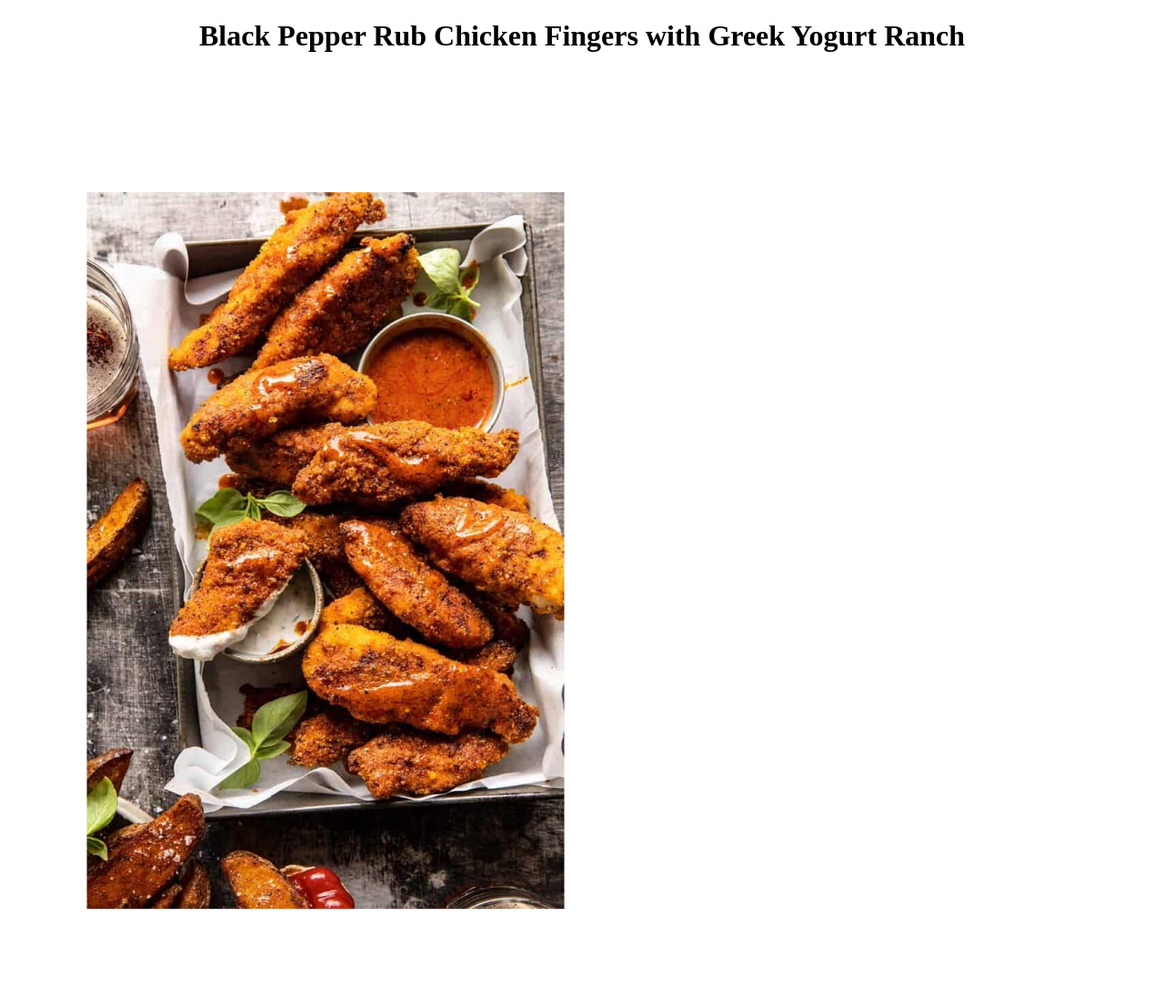
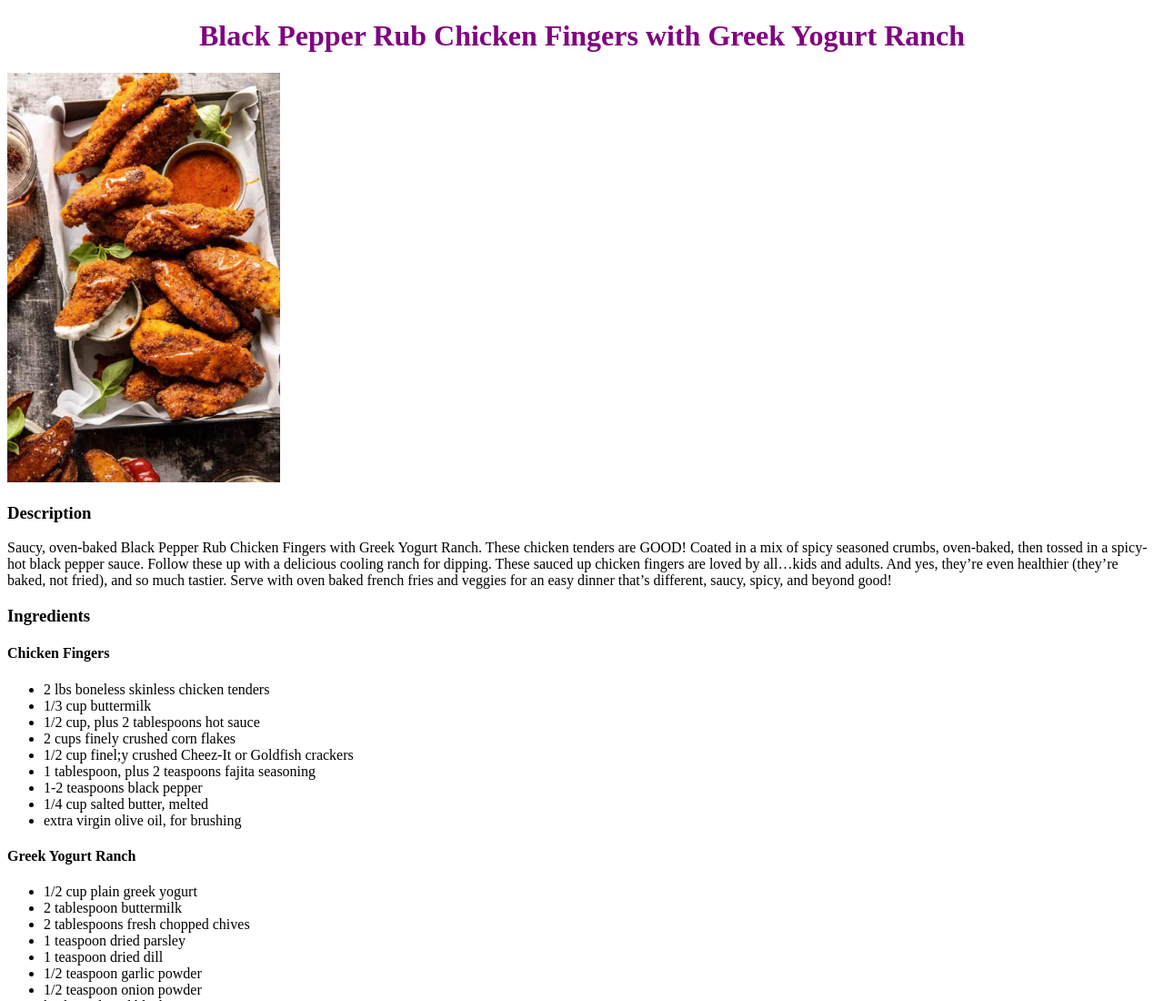
Before and after one commit to ddel641/odin-recipes, a plain HTML site: page recipes/black-pepper-rub-chicken-fingers.html in a window 1280 px wide. Shown: the top 1100 px of the page at 91% size. Drawn offline with Linux system fonts and the light colour scheme.

Commit message:
Add styles to site

```diff
--- a/recipes/black-pepper-rub-chicken-fingers.html
+++ b/recipes/black-pepper-rub-chicken-fingers.html
@@ -5,11 +5,11 @@
     <meta http-equiv="X-UA-Compatible" content="IE=edge">
     <meta name="viewport" content="width=device-width, initial-scale=1.0">
     <title>Black Pepper Rub Chicken Fingers with Greek Yogurt Ranch</title>
+    <link rel="stylesheet" href="../style.css" />
 </head>
 <body>
-    <h1 style="text-align: center;">Black Pepper Rub Chicken Fingers with Greek Yogurt Ranch</h1>
-    <img style="scale: 75%;"
-        src="../images/Black-Pepper-Rub-Chicken-Fingers-with-Greek-Yogurt-Ranch-1-700x1050.jpg"
+    <h1>Black Pepper Rub Chicken Fingers with Greek Yogurt Ranch</h1>
+    <img src="../images/Black-Pepper-Rub-Chicken-Fingers-with-Greek-Yogurt-Ranch-1-700x1050.jpg"
         alt="Black Pepper Rub Chicken Fingers">
     <h3>Description</h3>
 
--- /dev/null
+++ b/style.css
@@ -0,0 +1,15 @@
+/* style.css */
+
+h1 {
+    text-align: center;
+    color: purple;
+}
+
+a:visited {
+    color: green;
+}
+
+img {
+    height: auto;
+    width: 300px;
+}
```
Also changed, not shown: index.html (+1 -0 lines), recipes/instant-pot-broccoli-cheddar-and-zucchini-soup.html (+2 -1 lines), recipes/slow-cooker-red-wine-sunday-ragu-pasta.html (+2 -1 lines).
